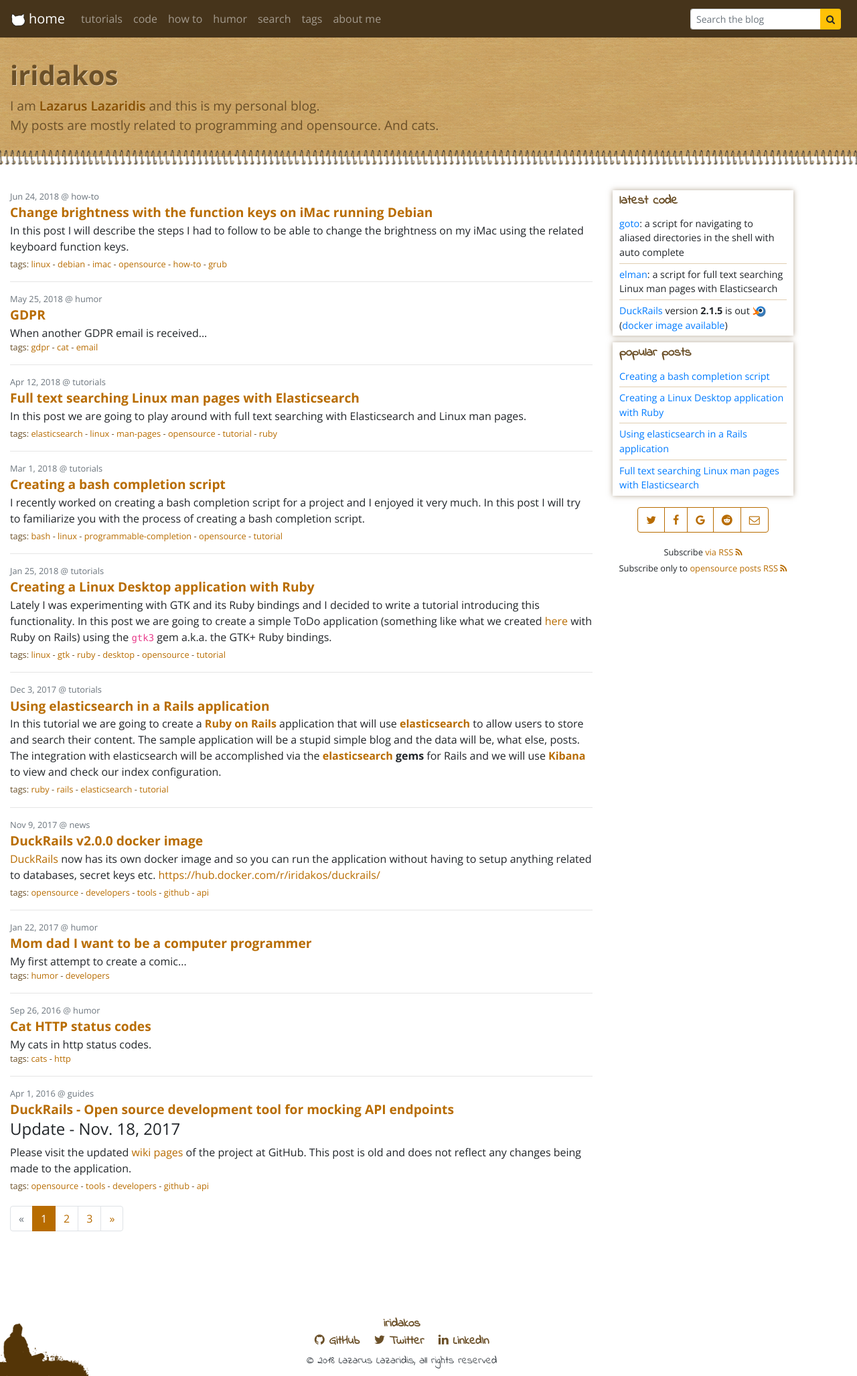
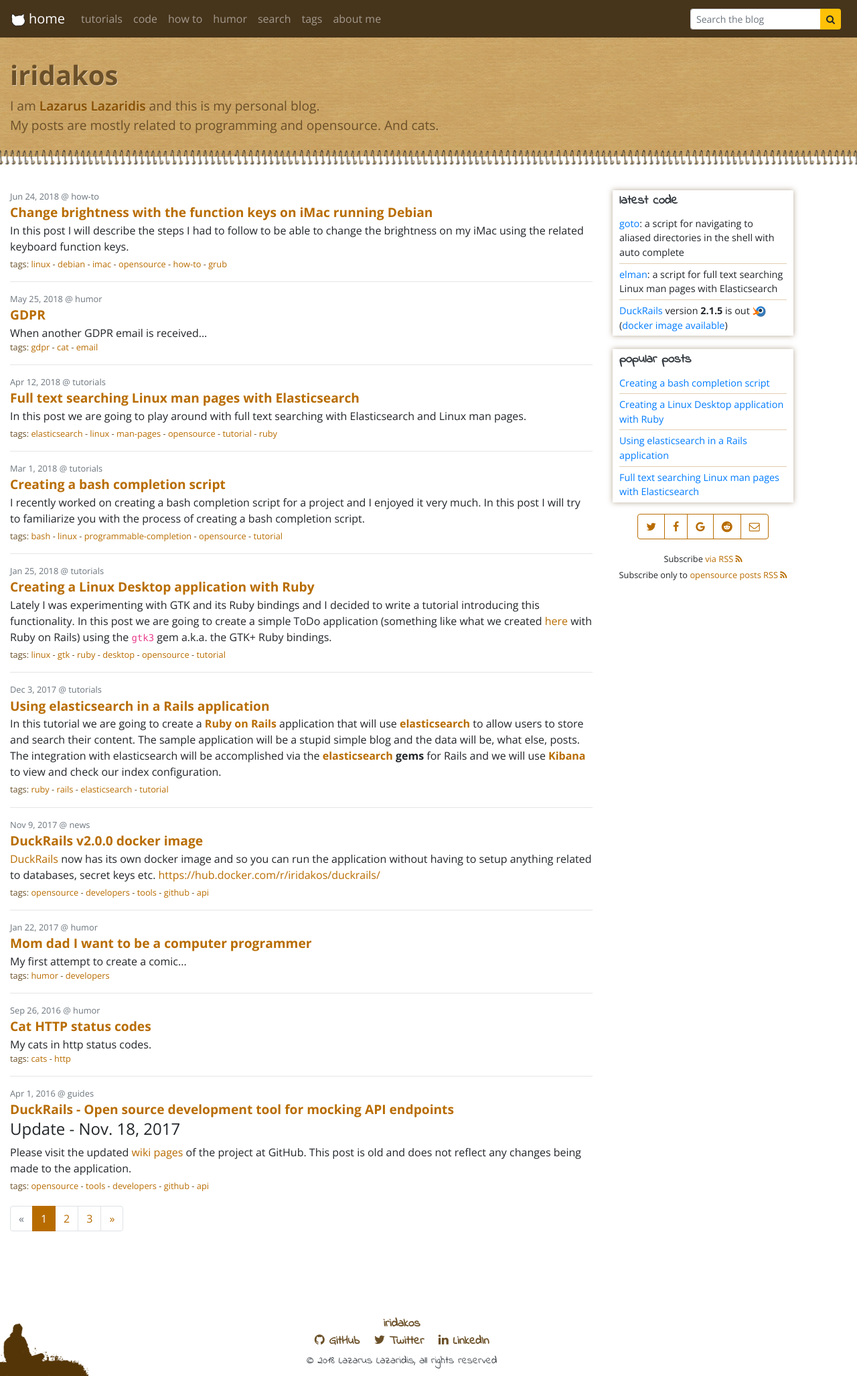
Before and after one commit to iridakos/iridakos.github.io, a Jekyll site: the page built from index.html, in a window 1280 px wide. Shown: the whole page at 67% size. Built offline with Jekyll 4.4.1, drawn with Linux system fonts in a browser that asks for light colours; nearby versions of some CDN libraries; the list of posts is cut into pages by our own code; comment, search, counter and statistics services are not loaded.

Commit message:
Update _sidebar.scss

```diff
--- a/_sass/_sidebar.scss
+++ b/_sass/_sidebar.scss
@@ -12,7 +12,7 @@
       font-size: 130%;
       font-weight: 600;
       padding: 2px 10px;
-      color: $iridakos;
+      color: $gray-800;
     }
 
     .section-content {
@@ -35,7 +35,7 @@
     }
 
     & + .sidebar-section {
-      margin-top: 10px;
+      margin-top: 20px;
     }
   }
 }
```
